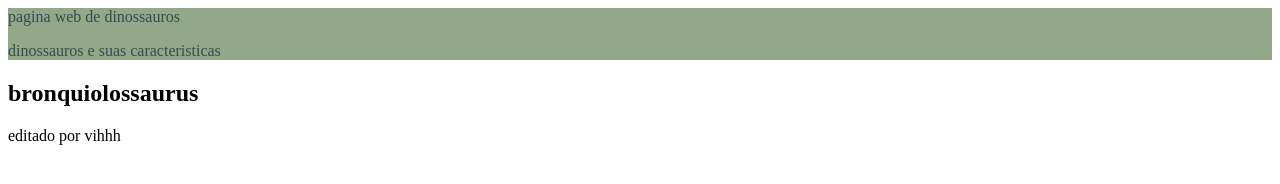
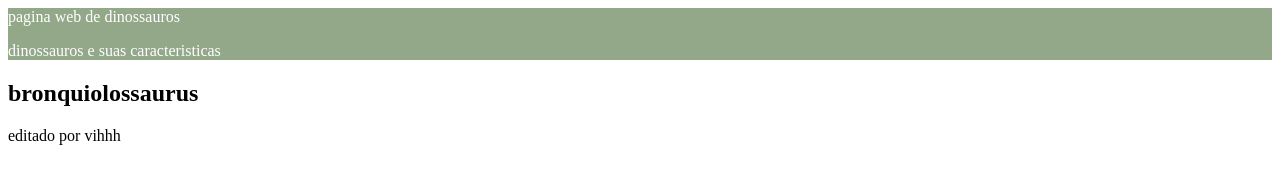
Before and after one commit to bennyc0re/dino-web, a plain HTML site: page index.html in a window 1280 px wide. Drawn offline with Linux system fonts and the light colour scheme.

Commit message:
alterações

```diff
--- a/index.html
+++ b/index.html
@@ -7,7 +7,7 @@
     <style>
         header{
             background-color: rgb(146, 168, 137);
-            color: darkslategrey;
+            color: rgb(255, 255, 255);
         }
     </style>
 </head>
```
